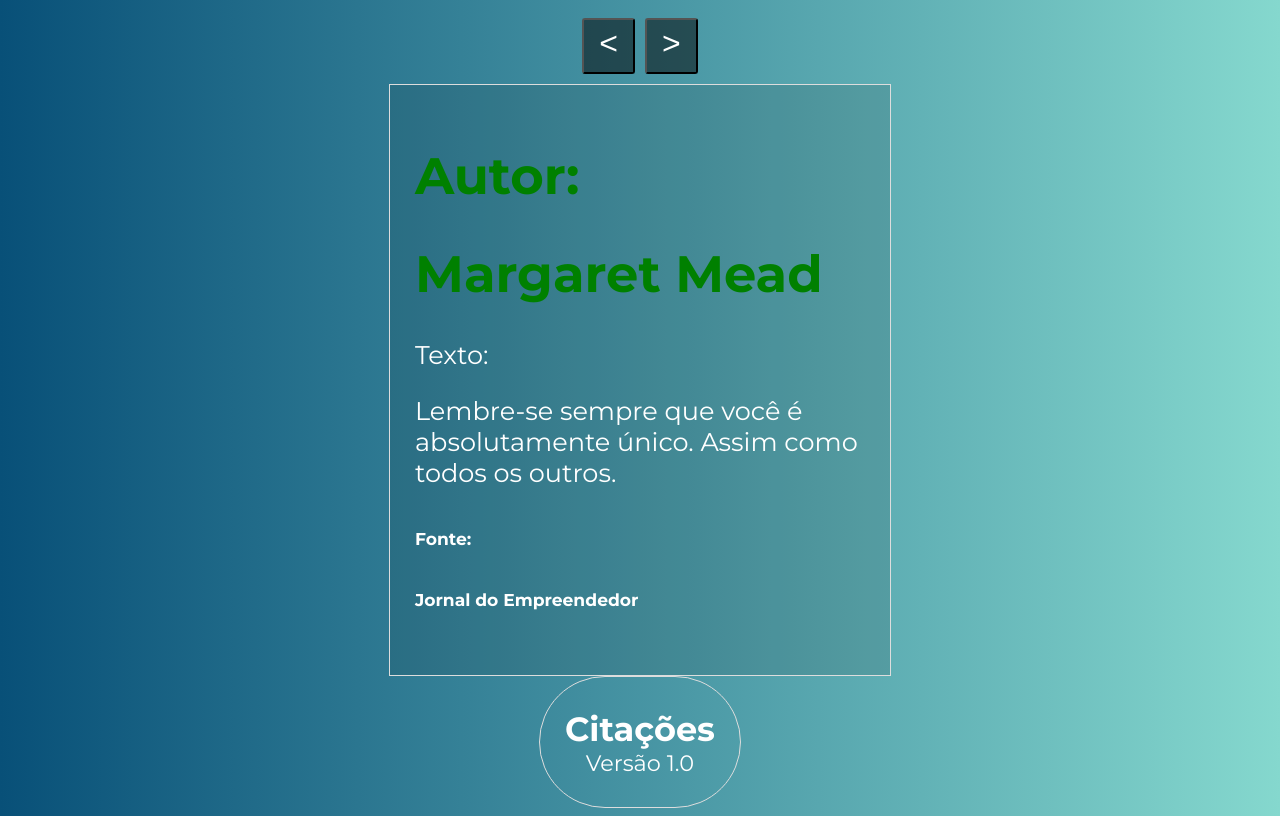
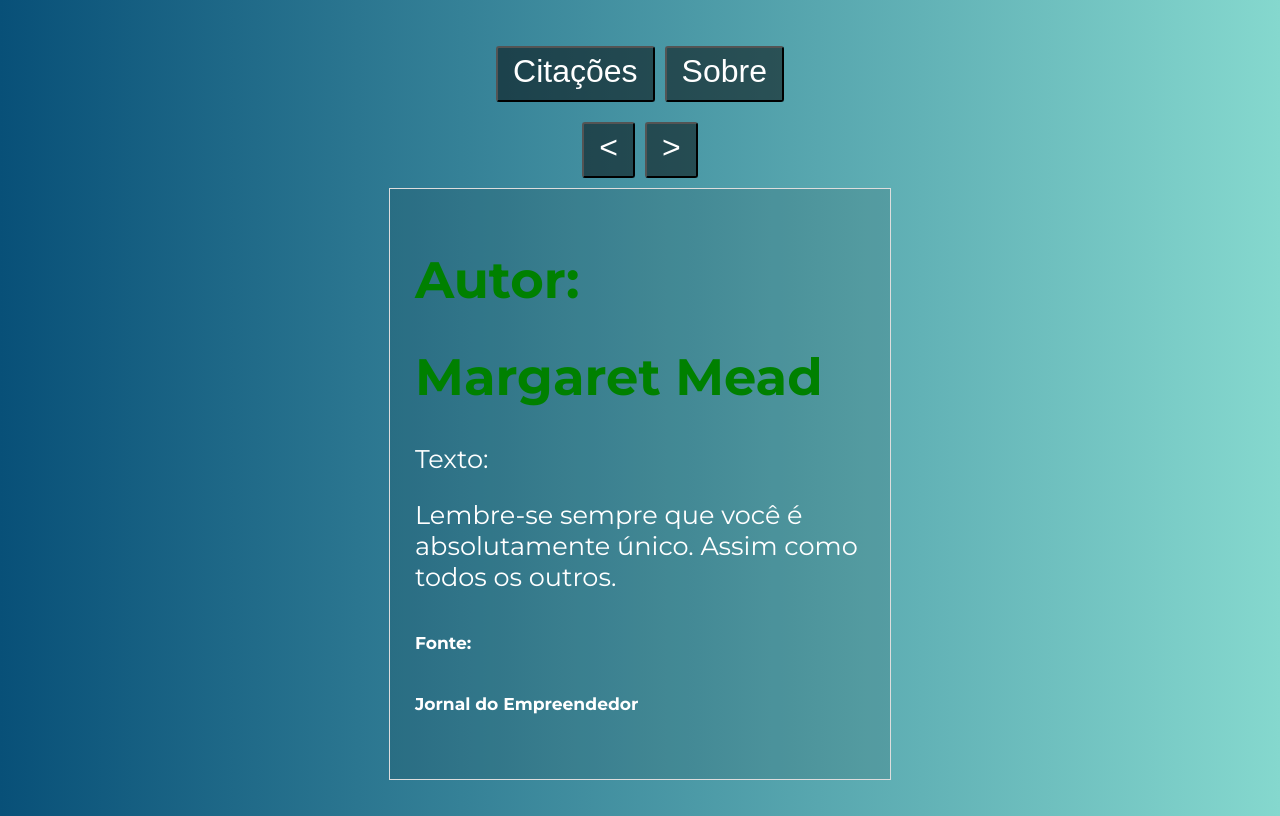
Before and after one commit to jacksonsilvadev/Vue-Estudos, a Vue app in the folder citacoes/: page / in a window 1280 px wide. Built offline with nearby package versions, Linux system fonts and the light colour scheme.

Commit message:
Components dinamicos

```diff
--- a/citacoes/src/App.vue
+++ b/citacoes/src/App.vue
@@ -1,7 +1,14 @@
 <template>
 	<div id="app">
-		<Citacoes />
-		<Sobre />
+
+		<span>
+			<button @click="component = 'Citacoes'"> Citações </button>
+			<button @click="component = 'Sobre'"> Sobre </button>
+		</span>
+
+		<component :is="component"></component>
+		<!-- <Citacoes />
+		<Sobre /> -->
 	</div>
 </template>
 
@@ -10,7 +17,12 @@ import Citacoes from './components/Citacoes'
 import Sobre from './components/Sobre'
 
 export default {
-	components: { Citacoes, Sobre }
+	components: { Citacoes, Sobre },
+	data() {
+		return {
+			component: 'Citacoes'
+		}
+	}
 }
 </script>
 
```
